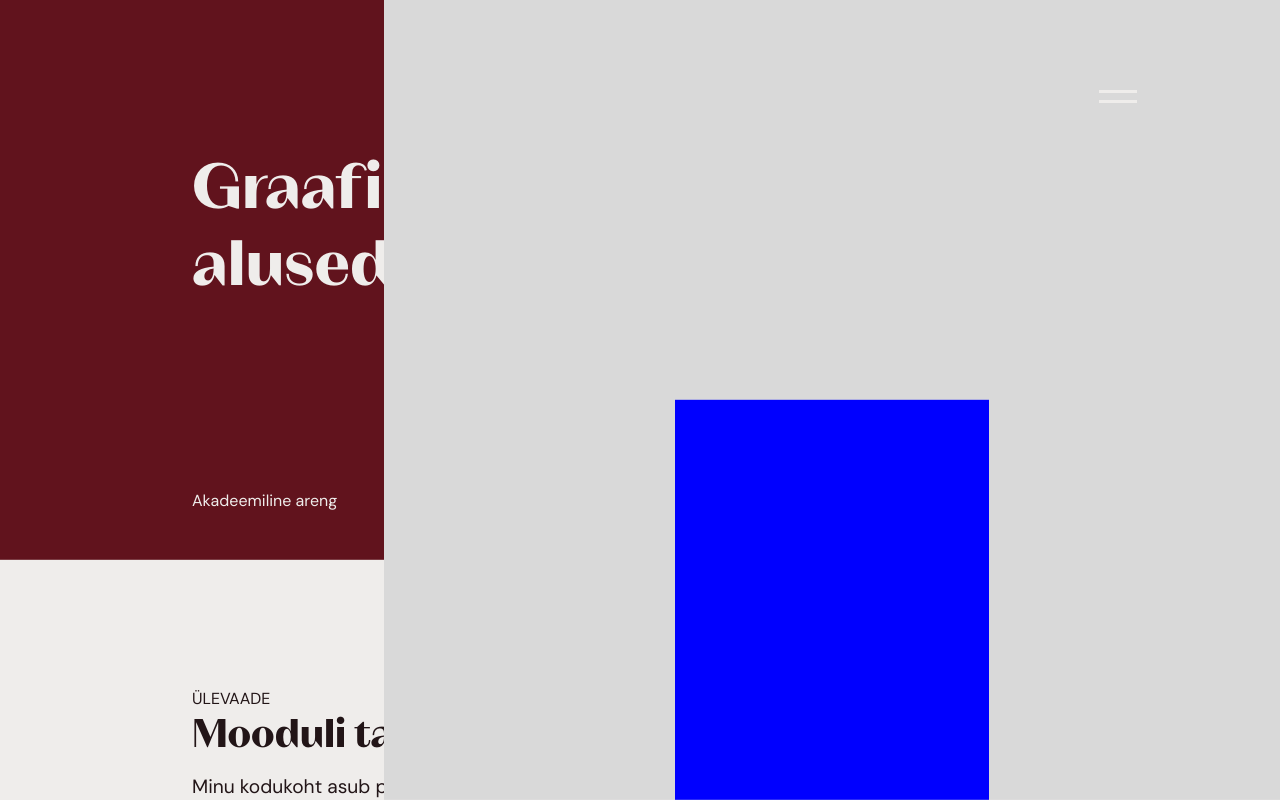
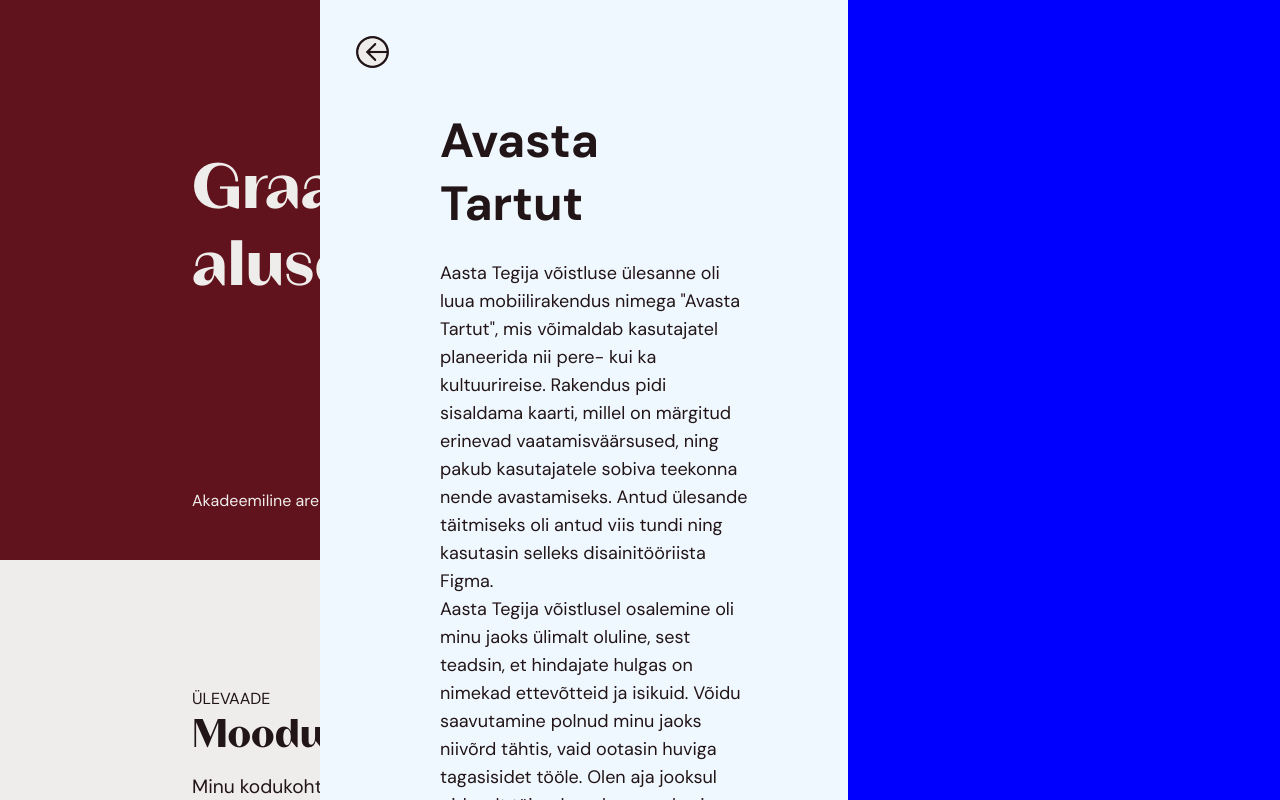
Before and after one commit to anetteluik/arenguportfoolio, a Vue app: page /graafilise-disaini-alused in a window 1280 px wide. Shown: the top 800 px of the page. Built offline with nearby package versions, Linux system fonts and the light colour scheme.

Commit message:
Saving 3

```diff
--- a/src/App.vue
+++ b/src/App.vue
@@ -13,68 +13,68 @@ function toggleMenu() {
   menuShown.value = !menuShown.value;
 }
 
-window.addEventListener('load', () => {
-  window.scroll(0, 0);
-  const body = document.body;
-  const main = document.querySelector('main');
+// window.addEventListener('load', () => {
+//   window.scroll(0, 0);
+//   const body = document.body;
+//   const main = document.querySelector('main');
 
-  // We define variables we will need later.
-  // 2 variables to store the scroll position and 2 variables to store the
-  // container position.
-  let sx = 0;
-  let sy = 0;
+//   // We define variables we will need later.
+//   // 2 variables to store the scroll position and 2 variables to store the
+//   // container position.
+//   let sx = 0;
+//   let sy = 0;
 
-  let dx = sx;
-  let dy = sy;
+//   let dx = sx;
+//   let dy = sy;
 
-  // The trick is to set a height to the body to keep the browser scroll bar.
-  body.style.height = main.clientHeight + 'px';
+//   // The trick is to set a height to the body to keep the browser scroll bar.
+//   body.style.height = main.clientHeight + 'px';
 
-  // Then we fix our container so it won't move when the user scrolls.
-  // We will move it ourself with the Linear Interpolation and translations.
-  main.style.position = 'fixed';
-  main.style.top = 0;
-  main.style.left = 0;
+//   // Then we fix our container so it won't move when the user scrolls.
+//   // We will move it ourself with the Linear Interpolation and translations.
+//   main.style.position = 'fixed';
+//   main.style.top = 0;
+//   main.style.left = 0;
 
-  // We bind a scroll event to the window to watch scroll position.
-  window.addEventListener('scroll', scroll);
+//   // We bind a scroll event to the window to watch scroll position.
+//   window.addEventListener('scroll', scroll);
 
-  function scroll() {
-    // We only update the scroll position variables
-    sx = window.scrollX;
-    sy = window.scrollY;
-  }
+//   function scroll() {
+//     // We only update the scroll position variables
+//     sx = window.scrollX;
+//     sy = window.scrollY;
+//   }
 
-  // Then we start a requestAnimationFrame loop.
+//   // Then we start a requestAnimationFrame loop.
 
-  window.requestAnimationFrame(render);
+//   window.requestAnimationFrame(render);
 
-  function render() {
-    // We calculate our container position by using our Linear Interpolation method.
-    dx = lerp(dx, sx, 0.05);
-    dy = lerp(dy, sy, 0.05);
+//   function render() {
+//     // We calculate our container position by using our Linear Interpolation method.
+//     dx = lerp(dx, sx, 0.05);
+//     dy = lerp(dy, sy, 0.05);
 
-    dx = Math.floor(dx * 100) / 100;
-    dy = Math.floor(dy * 100) / 100;
-    // Finally we translate our container to its new positions.
-    // Don't forget to add a minus sign because the container needs to move in
-    // the opposite direction of the window scroll.
-    main.style.transform = `translate(-${dx}px, -${dy}px)`;
+//     dx = Math.floor(dx * 100) / 100;
+//     dy = Math.floor(dy * 100) / 100;
+//     // Finally we translate our container to its new positions.
+//     // Don't forget to add a minus sign because the container needs to move in
+//     // the opposite direction of the window scroll.
+//     main.style.transform = `translate(-${dx}px, -${dy}px)`;
 
-    // And we loop again.
-    window.requestAnimationFrame(render);
-  }
+//     // And we loop again.
+//     window.requestAnimationFrame(render);
+//   }
 
-  // This is our Linear Interpolation method.
-  function lerp(a, b, n) {
-    return (1 - n) * a + n * b;
-  }
+//   // This is our Linear Interpolation method.
+//   function lerp(a, b, n) {
+//     return (1 - n) * a + n * b;
+//   }
 
-  window.addEventListener('resize', () => {
-    body.style.height = main.clientHeight + 'px';
-  });
+//   window.addEventListener('resize', () => {
+//     body.style.height = main.clientHeight + 'px';
+//   });
 
-});
+// });
 
 
 </script>
--- a/src/views/GraafilineDisain.vue
+++ b/src/views/GraafilineDisain.vue
@@ -1,33 +1,74 @@
 <script setup>
 import OneBoxLayout from "@/components/OneBoxLayout.vue";
+import TextButton from "@/components/TextButton.vue";
 </script>
 
 <style scoped>
+.popUpWrapper {
+  /* Initial state: hidden off-screen */
+  /*transform: translateX(100%);
+  transition: transform 0.3s ease;
+  /* Additional styles for fixed position */
+  position: fixed;
+  top: 0;
+  right: 0;
+  height: 100vh;
+  width: 100vw;
+  z-index: 999;
+}
+
 .popUp {
   display: flex;
-  flex-direction: column;
-  width: 70vw;
+  flex-direction: row;
+  width: 75vw;
   height: 100vh;
-  position: fixed;
-  background-color: #D9D9D9;
+  background-color: #e72020;
   align-items: center;
   justify-content: center;
-  z-index: 4;
+  position: fixed;
   top: 0;
   /*transform: translateX(100%);
   /* Initially hide the menu off-screen */
   right: 0;
+  z-index: 999 !important;
 }
 
-.popUpText {
-  width: 65%;
+.popUpTextAndButtons {
+  display: flex;
+  flex-direction: column;
+  justify-content: space-between;
+  width: 55%;
   height: 100%;
+  background-color: aliceblue;
+
 }
 
 .popUpImage {
-  width: 35%;
+  width: 45%;
   height: 100%;
   background-color: blue;
+}
+
+.popUpTextAndButtons .text {
+  font-size: 48px;
+  font-weight: 700;
+  padding: 0 100px 0 120px;
+  margin-bottom: 24px;
+}
+
+.popUpTextAndButtons .textP {
+  font-size: 18px;
+  padding: 0 100px 0 120px;
+  line-height: 28px;
+}
+
+.popUpTextAndButtons img {
+  margin: 36px;
+}
+
+.buttonRe {
+  font-size: 18px;
+  margin: 96px 100px 56px 120px;
 }
 </style>
 
@@ -43,10 +84,37 @@ import OneBoxLayout from "@/components/OneBoxLayout.vue";
         </div>
       </div>
     </div>
-    <div class="popUp">
-      <div class="popUpText">
-      </div>
-      <div class="popUpImage">
+    <div class="popUpWrapper">
+      <div class="popUp">
+        <div class="popUpTextAndButtons">
+          <div class="popUpTextAndButtonsWrapper">
+            <div class="backArrow"><img src="../assets/img/arrow-back.svg" alt="Back button arrow icon"></div>
+            <div class="text">Avasta Tartut</div>
+            <p class="textP">Aasta Tegija võistluse ülesanne oli luua mobiilirakendus nimega "Avasta Tartut", mis
+              võimaldab kasutajatel
+              planeerida nii pere- kui ka kultuurireise. Rakendus pidi sisaldama kaarti, millel on märgitud erinevad
+              vaatamisväärsused, ning pakub kasutajatele sobiva teekonna nende avastamiseks. Antud ülesande täitmiseks
+              oli
+              antud viis tundi ning kasutasin selleks disainitööriista Figma. <br>
+              Aasta Tegija võistlusel osalemine oli minu jaoks ülimalt oluline, sest teadsin, et hindajate hulgas on
+              nimekad ettevõtteid ja isikuid. Võidu saavutamine polnud minu jaoks niivõrd tähtis, vaid ootasin huviga
+              tagasisidet tööle. Olen aja jooksul pidevalt täiendanud oma oskusi kasutajakogemuse ja visuaalse disaini
+              vallas ning tagasi vaadates mõistan, et olin liialt keskendunud visuaalsele poolele ning ei pööranud
+              piisavalt tähelepanu kasutajamugavuse ja ligipääsetavuse olulisusele. <br>
+              Saadud tagasiside aitas mul mõista, et peaksin rohkem rõhku panema kasutajakesksele disainile, mitte
+              ainult
+              visuaalsete elementide täiustamisele. <br>
+              Aasta Tegija võistlusel pälvisin kolmanda koha. <br>
+              Siin on link minu loodud prototüübile ja projekti dokumentatsioonile.</p>
+          </div>
+          <div class="forwardBackButtons">
+            <router-link to="">
+              <TextButton :imgType="'right'" :alt="'Button Icon'" class="buttonRe">Jargmine</TextButton>
+            </router-link>
+          </div>
+        </div>
+        <div class="popUpImage">
+        </div>
       </div>
     </div>
     <div class="mainInfo">
```
Also changed, not shown: src/assets/img/arrow-back.svg (added).
